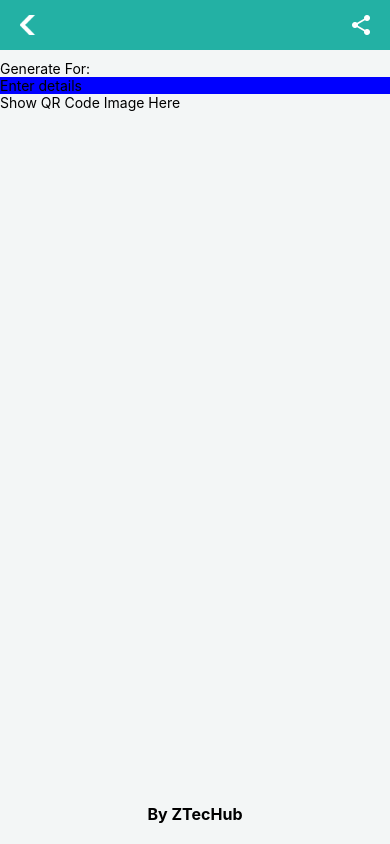
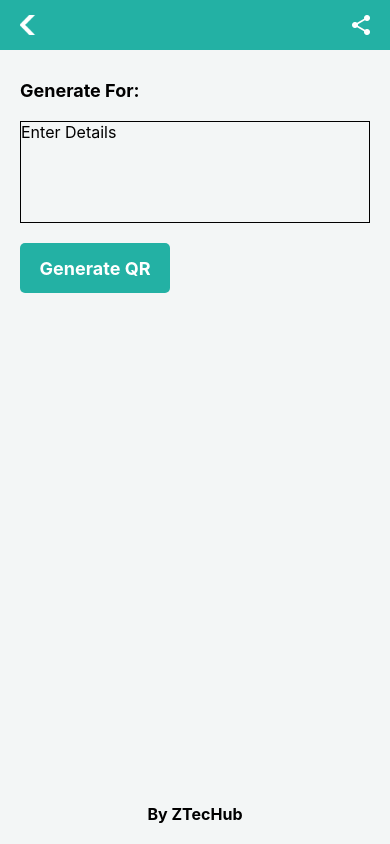
Before and after one commit to Zain151214/qr-code, a React Native app: screen /GenerateQR in a window 390 px wide. Built offline with nearby package versions, Linux system fonts and the light colour scheme.

Commit message:
qr generator feature done

```diff
--- a/package.json
+++ b/package.json
@@ -17,8 +17,10 @@
     "react-native-camera": "^4.2.1",
     "react-native-permissions": "^3.8.0",
     "react-native-qrcode-scanner": "^1.5.5",
+    "react-native-qrcode-svg": "^6.2.0",
     "react-native-safe-area-context": "^4.5.3",
-    "react-native-screens": "^3.20.0"
+    "react-native-screens": "^3.20.0",
+    "react-native-svg": "^13.9.0"
   },
   "devDependencies": {
     "@babel/core": "^7.20.0",
--- a/src/pages/GenerateQR.js
+++ b/src/pages/GenerateQR.js
@@ -1,28 +1,50 @@
-import {
-  StyleSheet,
-  Text,
-  TextInput,
-  TouchableOpacity,
-  View,
-  Image,
-} from 'react-native';
+import {StyleSheet, Text, TextInput, View} from 'react-native';
 import React, {useState} from 'react';
 import Ztechub from '../components/Ztechub';
 import TopNav from '../components/TopNav';
+import QRCode from 'react-native-qrcode-svg';
+import Button from '../components/Button';
 
 const GenerateQR = ({navigation}) => {
   const [shareData, setShareDate] = useState('Generate Share Data');
+  const [qrData, setQrData] = useState('');
+  const [text, setText] = useState('');
+  const [showQR, setShowQR] = useState(false);
+
+  const handleQR = () => {
+    setQrData(text);
+    setShowQR(true);
+    setText('');
+  };
+
+  const handleInput = data => {
+    setText(data);
+    setShowQR(false);
+  };
 
   return (
     <View style={styles.container}>
       <TopNav navigation={navigation} shareData={shareData} />
 
-      <View style={{flex: 1}}>
-        <Text>Generate For:</Text>
-        <TextInput placeholder="Enter details" style={styles.input} />
-        <Text>Show QR Code Image Here</Text>
+      <View style={{flex: 1, padding: 20}}>
+        <Text style={styles.mainHeading}>Generate For:</Text>
+        <TextInput
+          placeholder="Enter Details"
+          value={text}
+          onChangeText={data => handleInput(data)}
+          style={styles.input}
+          multiline
+          numberOfLines={5}
+        />
+
+        <View style={styles.buttonContainer}>
+          <Button title={'Generate QR'} onPress={handleQR} />
+        </View>
+
+        <View style={styles.QR_container}>
+          {showQR && <QRCode value={qrData} size={200} />}
+        </View>
       </View>
-
       <Ztechub />
     </View>
   );
@@ -36,7 +58,26 @@ const styles = StyleSheet.create({
     backgroundColor: '#F3F6F6',
   },
 
+  mainHeading: {
+    fontSize: 18,
+    fontWeight: 'bold',
+    color: 'black',
+  },
+
   input: {
-    backgroundColor: 'blue',
+    borderWidth: 1,
+    marginVertical: 20,
+    fontSize: 16,
+    color: 'black',
+    textAlignVertical: 'top',
+  },
+
+  buttonContainer: {
+    marginBottom: 50,
+  },
+
+  QR_container: {
+    flexDirection: 'row',
+    justifyContent: 'center',
   },
 });
```
Also changed, not shown: 1 other file (tests, documents, lock files or other folders).
